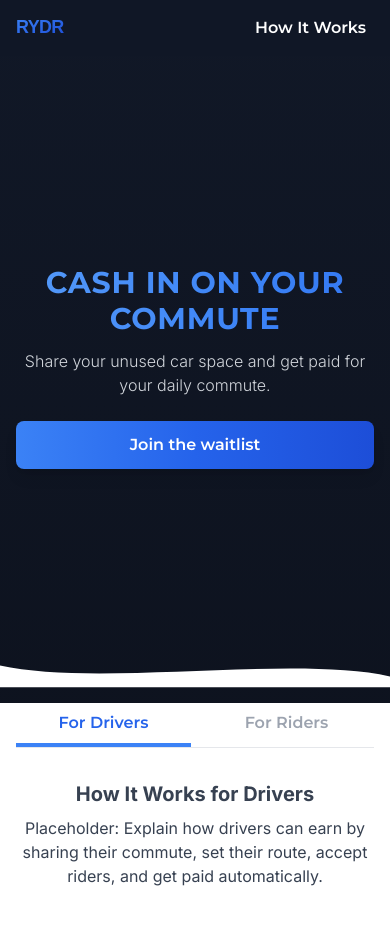
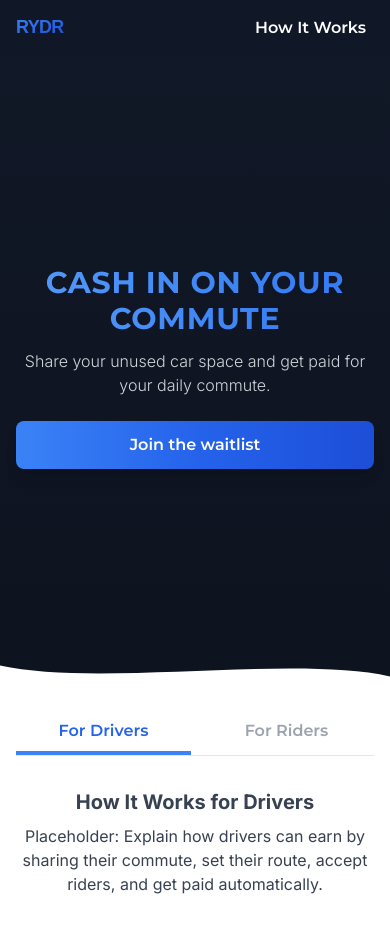
Before and after one commit to anoushkanarayan/rydr, a Next.js app: page / in a window 390 px wide. Shown: the top 932 px of the page. Built offline with nearby package versions, Linux system fonts and the light colour scheme.

Commit message:
mobile friendly attempt 7

```diff
--- a/src/app/page.tsx
+++ b/src/app/page.tsx
@@ -51,8 +51,8 @@ export default function Home() {
       </div>
 
       {/* How It Works Section */}
-      <section ref={howItWorksRef} className="bg-white min-h-[60vh] w-full pt-0 sm:pt-8 pb-10 sm:pb-20 px-4 sm:px-0">
-        <div className="w-full sm:w-[95%] sm:max-w-4xl mx-auto flex flex-col items-center mt-6 sm:mt-0">
+      <section ref={howItWorksRef} className="bg-white min-h-[60vh] w-full pt-0 pb-10 sm:pb-20 px-4 sm:px-0">
+        <div className="w-full sm:w-[95%] sm:max-w-4xl mx-auto flex flex-col items-center pt-8 sm:pt-12">
           <div className="flex flex-row gap-2 sm:gap-8 border-b border-gray-200 mb-8 w-full justify-center items-center">
             <button
               className={`pb-2 px-4 sm:px-6 py-2 text-base sm:text-lg font-semibold transition-colors rounded-t-md rounded-b-none sm:rounded-t-none sm:rounded-l-md sm:rounded-r-none ${tab === 'drivers' ? 'text-blue-600 border-b-4 border-blue-500' : 'text-gray-400 border-b-4 border-transparent'} font-display w-full sm:w-auto text-center`}
```
